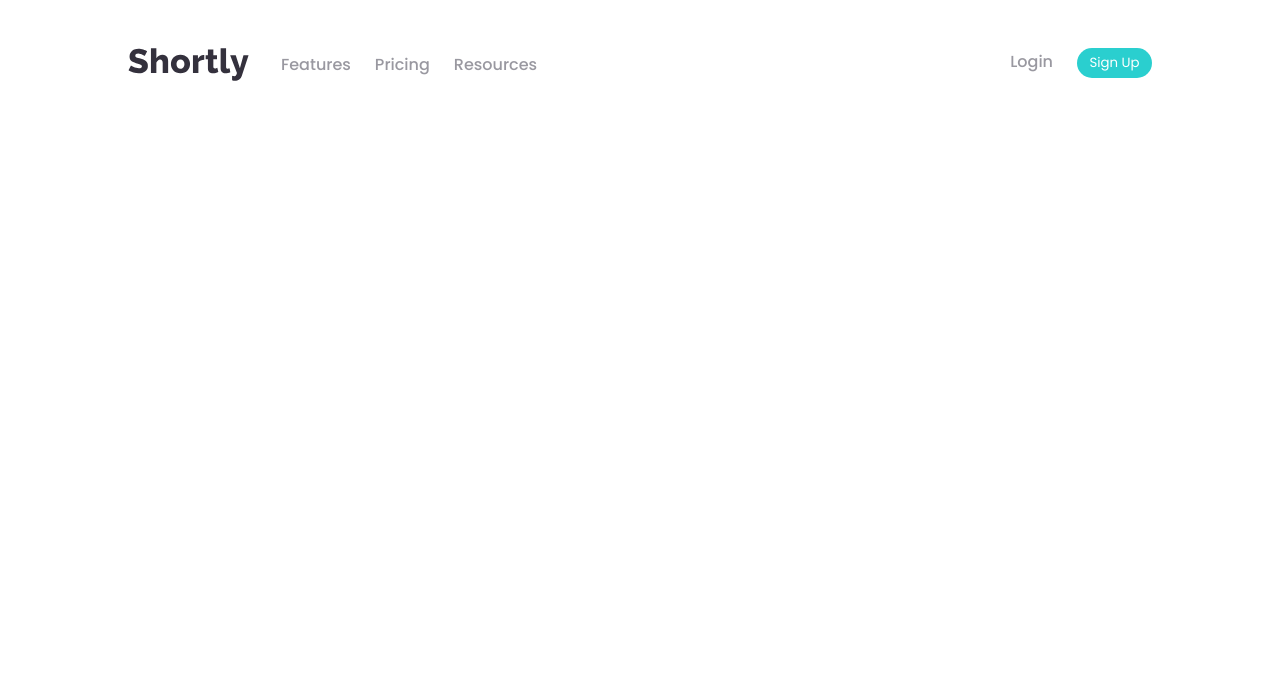
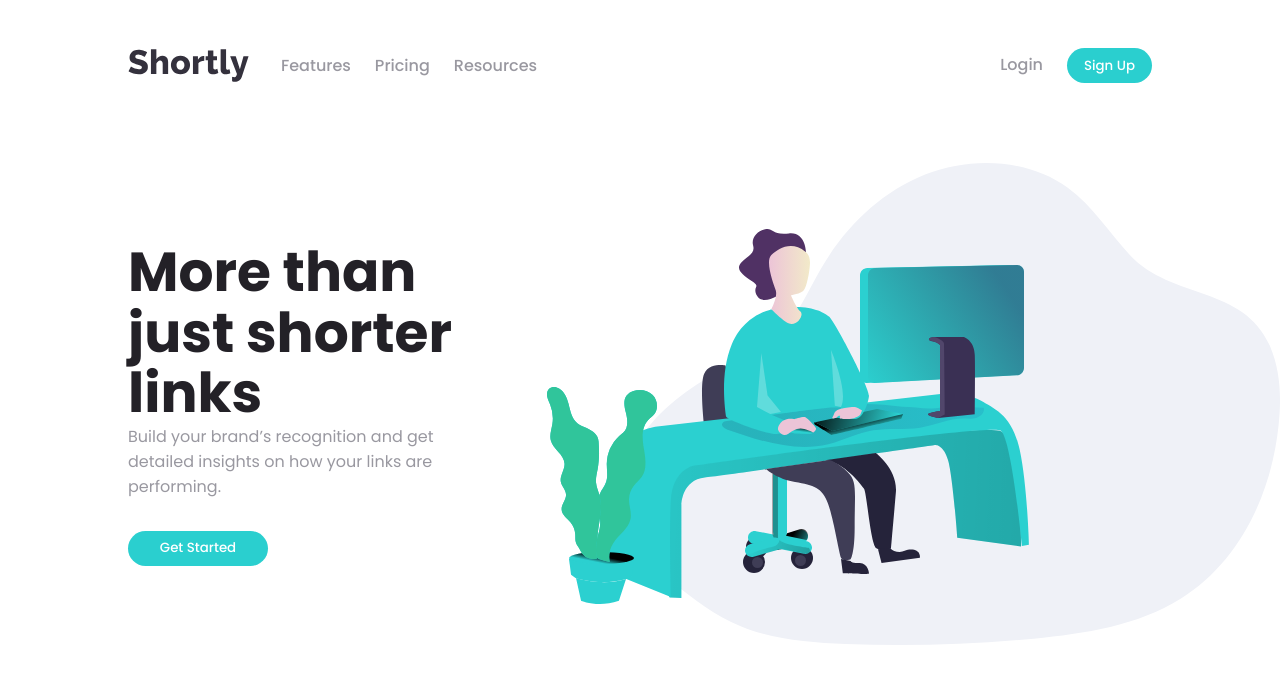
Before and after one commit to chalobonDen/URL-shortening-API-landing-page-challenge-hub, a React (Create React App) app: page / in a window 1280 px wide. Shown: the top 684 px of the page. Built offline with nearby package versions, Linux system fonts and the light colour scheme.

Commit message:
add header component

```diff
--- a/src/App.css
+++ b/src/App.css
@@ -5,3 +5,13 @@
   box-sizing: border-box;
   font-family: 'Poppins', sans-serif;
 }
+p {
+  color: #9998a0;
+}
+button {
+  border: none;
+  background: hsl(180, 66%, 49%);
+  color: #fff;
+  cursor: pointer;
+  font-weight: 500;
+}
--- a/src/components/Header/Header.css
+++ b/src/components/Header/Header.css
@@ -1,10 +1,12 @@
 .header {
-  margin: 3rem 8rem;
+  margin: 3rem 0 0 8rem;
 }
 .menu {
   display: flex;
   flex-direction: row;
   justify-content: space-between;
+  font-weight: 500;
+  margin-right: 8rem;
 }
 .menu-left {
   display: flex;
@@ -17,16 +19,38 @@
   text-decoration: none;
   margin-right: 1.5rem;
   color: #9998a0;
-  font-weight: 500;
+  cursor: pointer;
 }
 .menu a:hover {
   color: hsl(255, 11%, 22%);
 }
 .menu button {
-  border: none;
-  background: hsl(180, 66%, 49%);
-  color: #fff;
-  width: 75px;
-  height: 30px;
-  border-radius: 20px;
+  width: 85px;
+  height: 35px;
+  border-radius: 25px;
 }
+.menu button:hover,
+.title button:hover {
+  background: #99e3e2;
+}
+
+.header-content {
+  margin-top: 5rem;
+  display: flex;
+  align-items: center;
+}
+.header-content h1 {
+  font-size: 55px;
+  font-weight: 700;
+  color: hsl(260, 8%, 14%);
+  line-height: 1.1;
+}
+.title {
+  margin-right: 5rem;
+}
+.title button {
+  width: 140px;
+  height: 35px;
+  border-radius: 25px;
+  margin-top: 2rem;
+}
--- a/src/components/Header/Header.js
+++ b/src/components/Header/Header.js
@@ -1,10 +1,22 @@
 import React from 'react';
 import Menu from './Menu';
+import working from '../../images/illustration-working.svg';
 
 const Header = () => {
   return (
     <div className="header">
       <Menu />
+      <div className="header-content">
+        <div className="title">
+          <h1>More than just shorter links</h1>
+          <p>
+            Build your brand’s recognition and get detailed insights on how your
+            links are performing.
+          </p>
+          <button>Get Started</button>
+        </div>
+        <img src={working} alt="" />
+      </div>
     </div>
   );
 };
```
